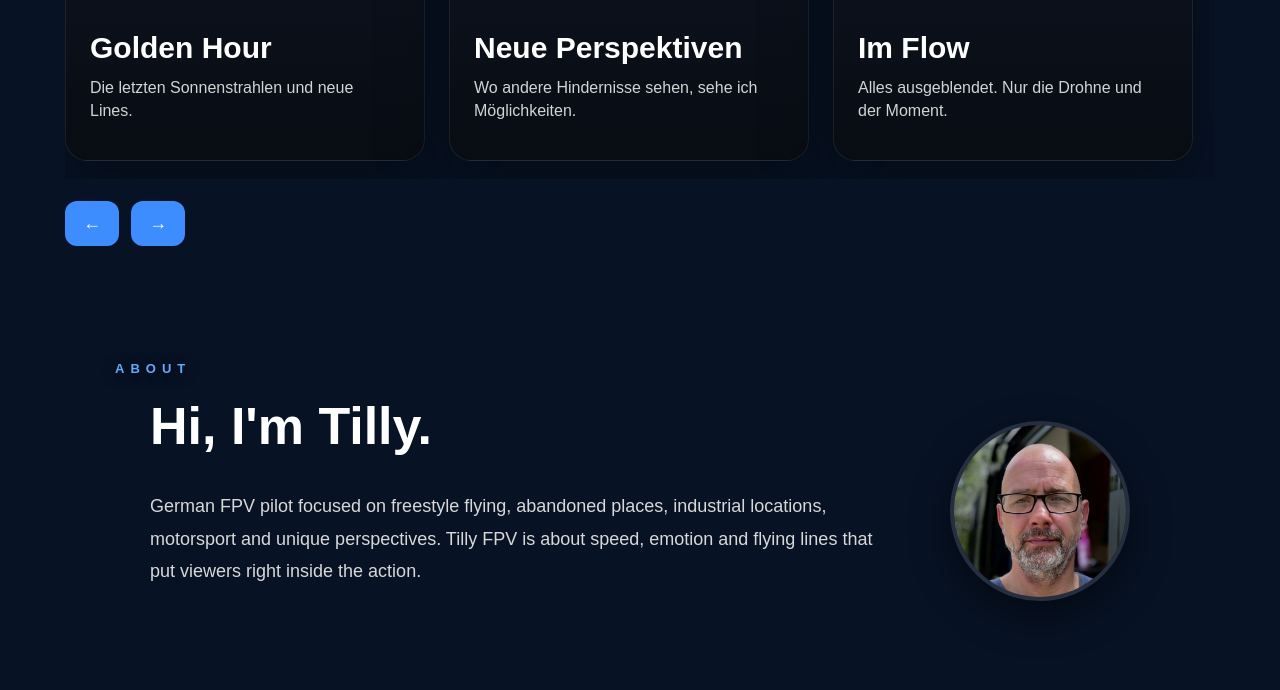
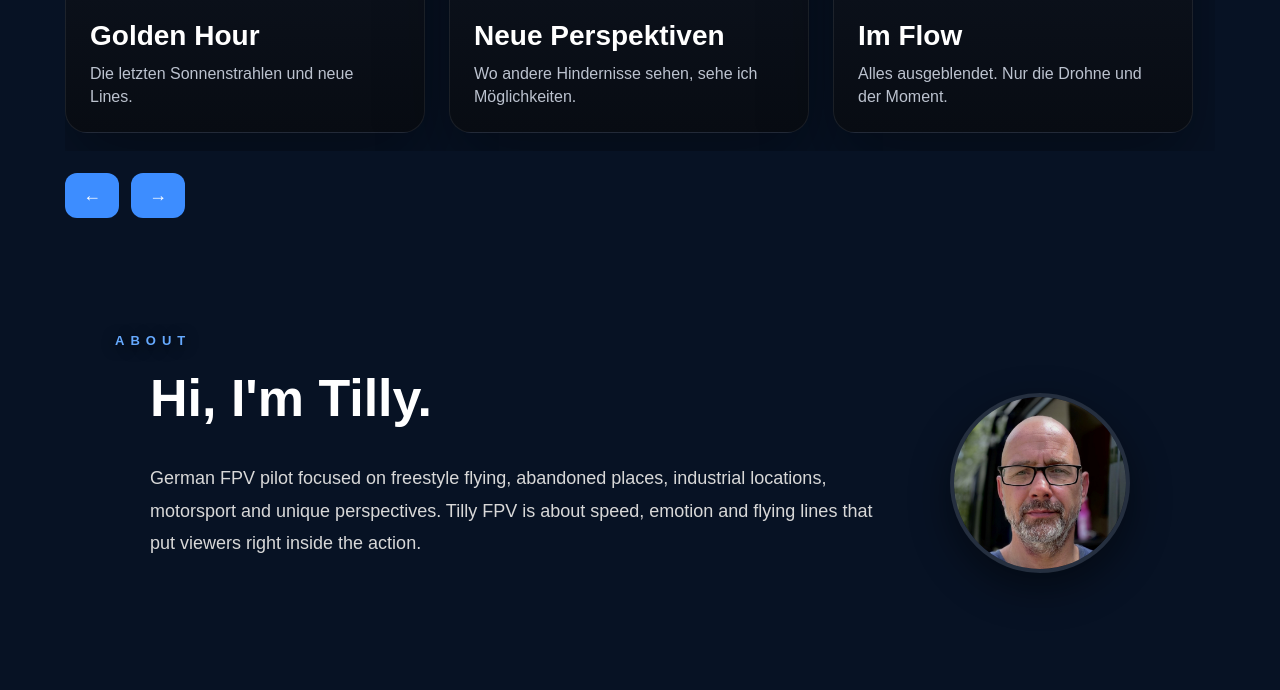
Before and after one commit to tillyfpv/website, a plain HTML site: page index.html in a window 1280 px wide. Shown: the part 4434-5124 px from the top of the page. Drawn offline with Linux system fonts and the light colour scheme.

Commit message:
Add files via upload

```diff
--- a/index.html
+++ b/index.html
@@ -297,24 +297,6 @@ h2{
     line-height:1.6;
 }
 
-.carousel-card .card-content{
-    padding:34px 24px 38px;
-}
-
-.carousel-card h3{
-    font-size:30px;
-    line-height:1.1;
-    margin:0 0 12px;
-    font-weight:900;
-}
-
-.carousel-card p{
-    font-size:16px;
-    line-height:1.45;
-    color:rgba(255,255,255,.82);
-    margin:0;
-}
-
 .card a{
     color:white;
     text-decoration:none;
@@ -381,6 +363,20 @@ h2{
 
 .carousel-card img{
     height:260px;
+}
+
+.carousel-card h3{
+    font-size:28px;
+    line-height:1.1;
+    margin:0 0 10px;
+    font-weight:900;
+}
+
+.carousel-card p{
+    font-size:16px;
+    line-height:1.45;
+    color:#cfd6e3;
+    opacity:.9;
 }
 
 .carousel-controls{
@@ -1034,33 +1030,13 @@ function renderGallery(){
     const container = document.getElementById("galleryTrack");
     container.innerHTML = "";
 
-    const galleryTexts = {
-        "Golden Hour Session": {
-            title: "Golden Hour",
-            description: "Die letzten Sonnenstrahlen und neue Lines."
-        },
-        "FPV Moment": {
-            title: "Neue Perspektiven",
-            description: "Wo andere Hindernisse sehen, sehe ich Möglichkeiten."
-        },
-        "Sunset Flight": {
-            title: "Im Flow",
-            description: "Alles ausgeblendet. Nur die Drohne und der Moment."
-        }
-    };
-
     galleryData.forEach(item => {
-        const text = galleryTexts[item.title] || {
-            title: item.title,
-            description: item.description || ""
-        };
-
         container.innerHTML += `
             <div class="card carousel-card">
-                <img src="${item.image}" alt="${text.title}">
+                <img src="${item.image}" alt="${item.title}">
                 <div class="card-content">
-                    <h3>${text.title}</h3>
-                    ${text.description ? `<p>${text.description}</p>` : ""}
+                    <h3>${item.title}</h3>
+                    ${item.description ? `<p>${item.description}</p>` : ""}
                 </div>
             </div>
         `;
```
